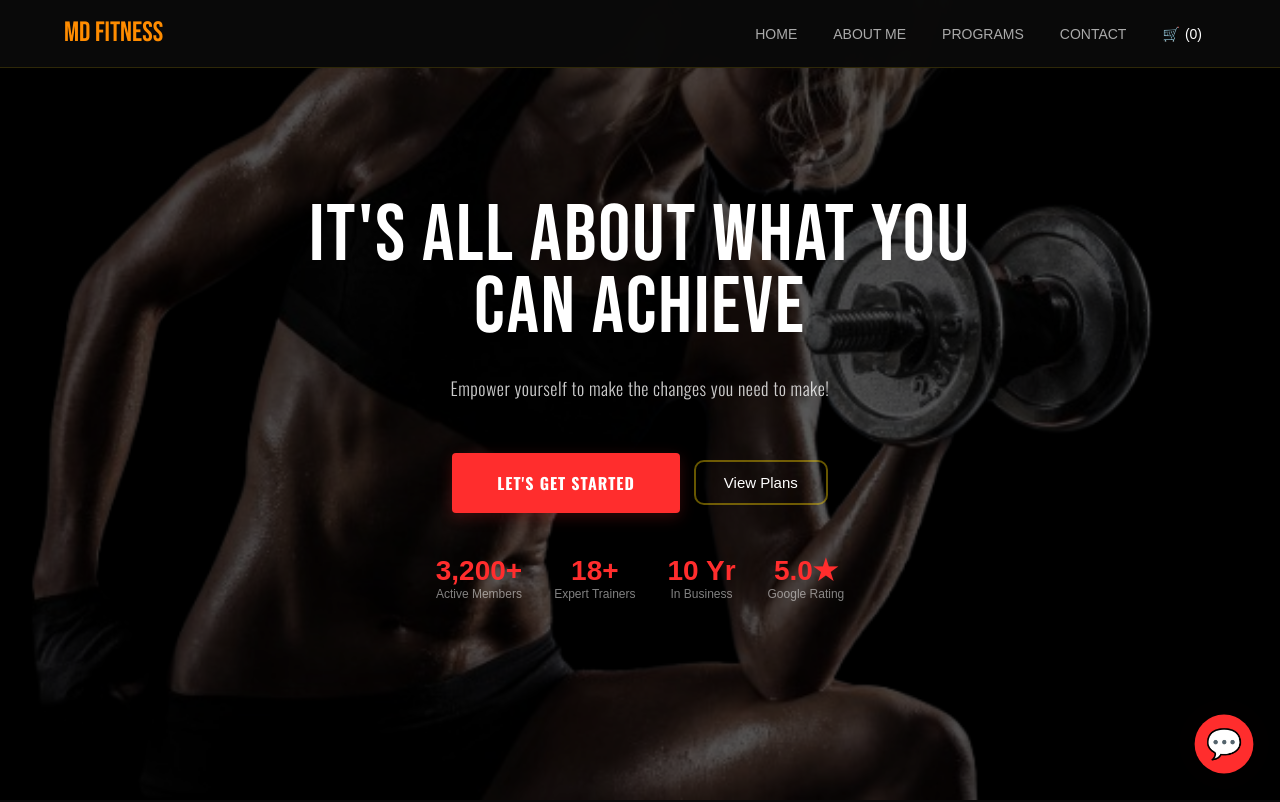
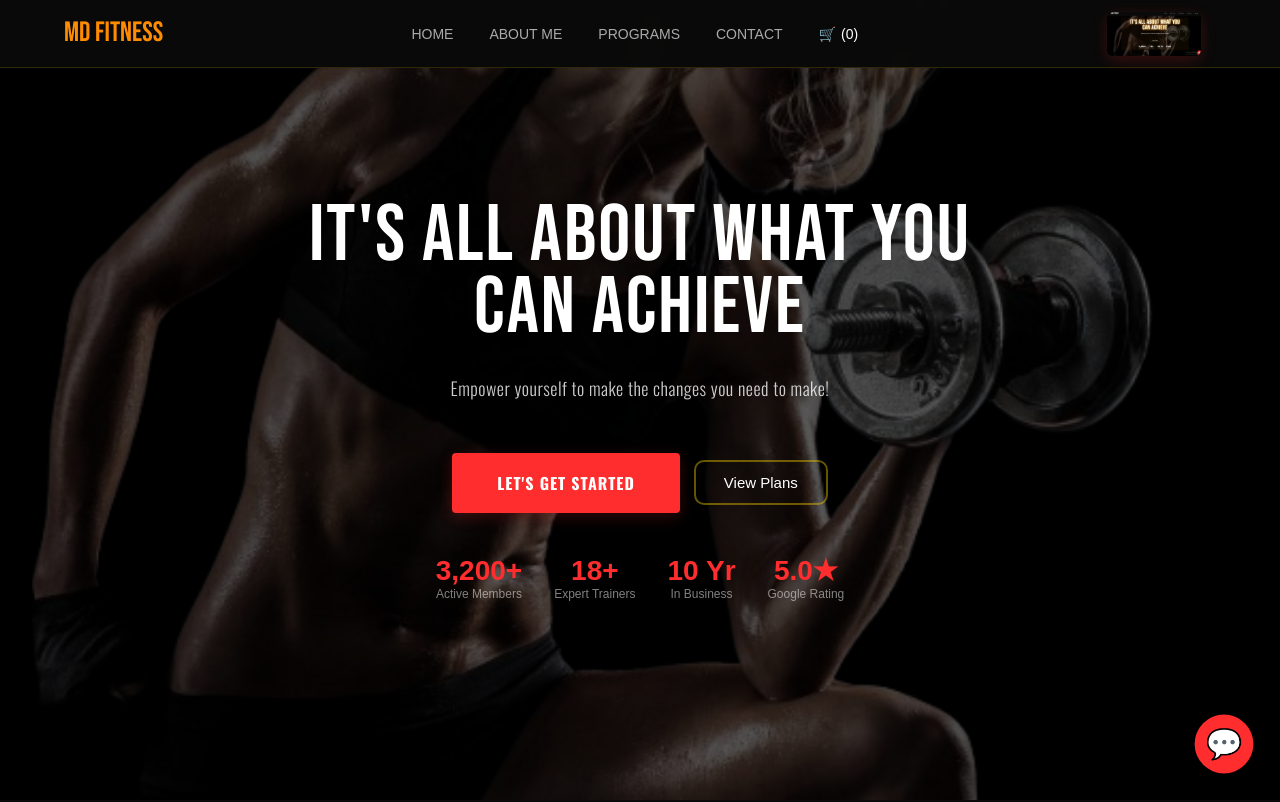
Before and after one commit to kunixx976/FITNESS_GYM_WEBPAGE, a website: page index.html in a window 1280 px wide. Shown: the top 802 px of the page. Drawn offline with nearby package versions, Linux system fonts and the light colour scheme.

Commit message:
Added official MD Fitness logo to top right corner

```diff
--- a/index.html
+++ b/index.html
@@ -2413,6 +2413,9 @@
             <li><a href="#" style="color: #fff; display: flex; align-items: center; gap: 5px;">🛒 <span>(0)</span></a>
             </li>
         </ul>
+        <div class="nav-logo-right" style="display: flex; align-items: center; margin-right: 15px;">
+            <img src="md-logo.png" alt="MD Fitness Logo" style="height: 44px; width: auto; border-radius: 6px; box-shadow: 0 4px 15px rgba(255,45,45,0.2);">
+        </div>
         <button class="hamburger" onclick="toggleMobileMenu()">
             <span></span>
             <span></span>
```
Also changed, not shown: md-logo.png (added).
